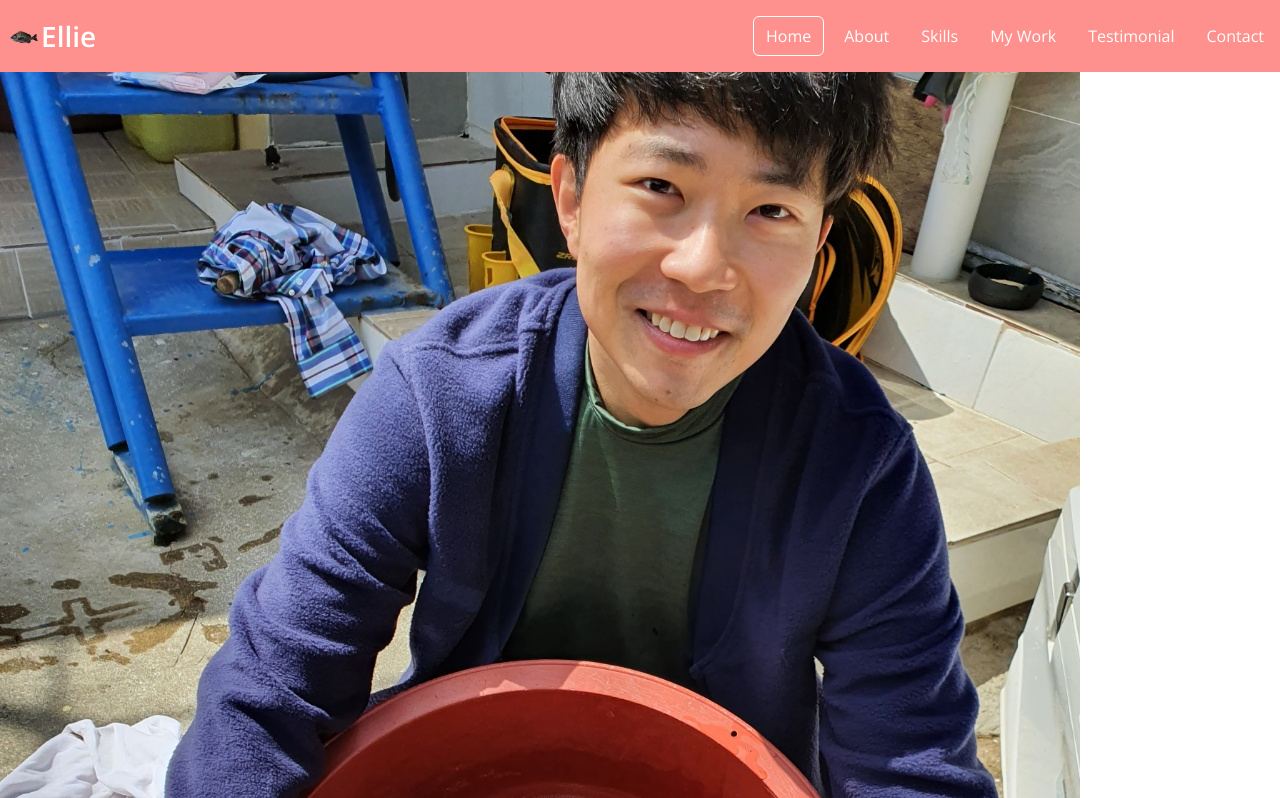
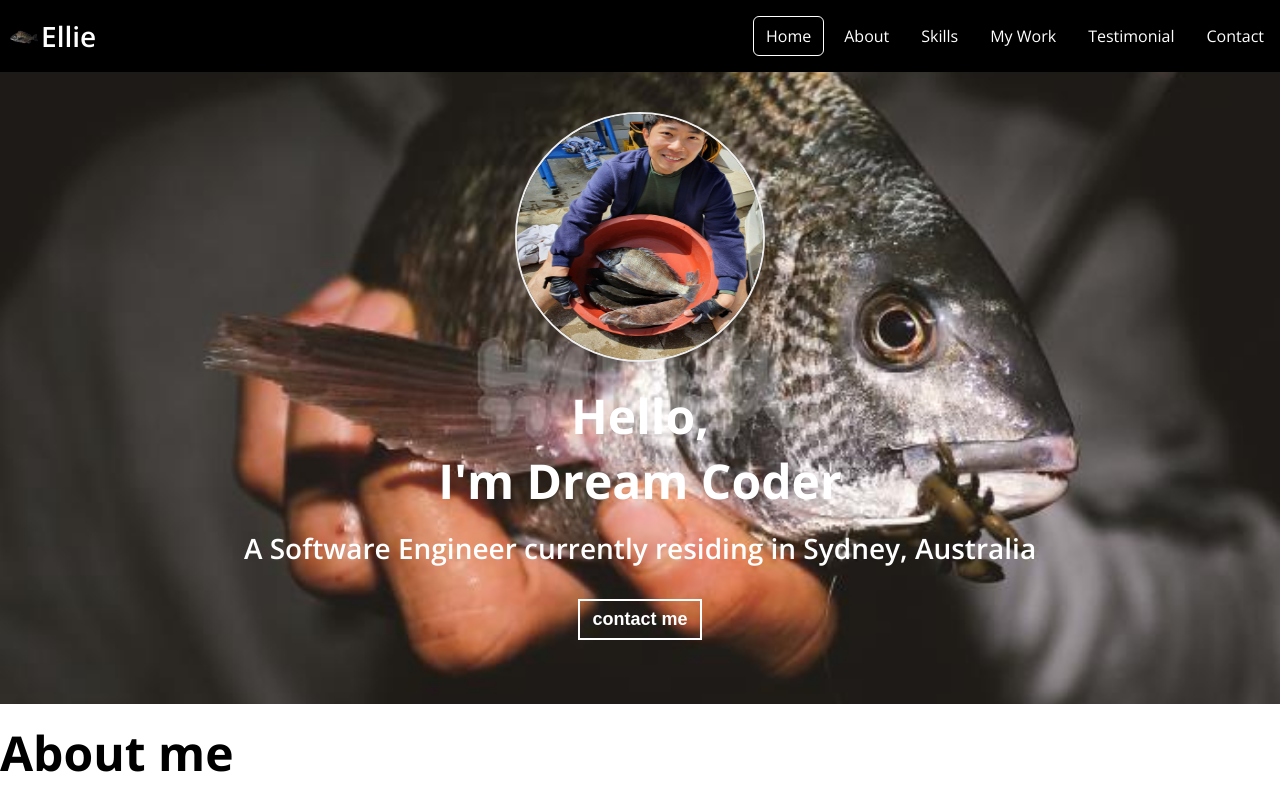
Before and after one commit to 1005jsc/portfoliosample, a plain HTML site: page index.html in a window 1280 px wide. Shown: the top 798 px of the page. Drawn offline with nearby package versions, Linux system fonts and the light colour scheme.

Commit message:
css: home

```diff
--- a/index.html
+++ b/index.html
@@ -35,9 +35,9 @@
   <!-- Home -->
   <section id="home">
     <img src="imgs/2.jpg" alt="Ellie's profile photo" class="home__avatar">
-    <h1 id="home__title">Hello <br/> I'm Dream Coder</h1>
-    <h2 id="home__description">A Software Engineer currently residing in Sydney, Australia</h2>
-    <button id="contact">contact me</button>
+    <h1 class="home__title">Hello, <br/> I'm Dream Coder</h1>
+    <h2 class="home__description">A Software Engineer currently residing in Sydney, Australia</h2>
+    <button class="home__contact">contact me</button>
   </section>
   <!-- About -->
   <section id="about">
--- a/style.css
+++ b/style.css
@@ -85,6 +85,13 @@ ul {
   padding-left: 0;
 }
 
+button {
+  background-color: transparent;
+  cursor: pointer;
+  border: none;
+  outline: none;
+}
+
 /* #################################################### */
 
 /* CSS 작성 시작  */
@@ -94,7 +101,7 @@ ul {
   display: flex;
   justify-content: space-between;
   align-items: center;
-  background-color: var(--color-pink);
+  background-color: var(--color-black);
   color: var(--color-white);
   /* padding: 16px; */
 }
@@ -137,3 +144,33 @@ ul {
 .navbar__menu__item:hover {
   background-color: var(--color-dark-pink);
 }
+
+/* Home  */
+
+#home {
+  background: url('imgs/상\ 4.PNG') center/cover no-repeat;
+  padding: 40px;
+  text-align: center;
+}
+
+.home__avatar {
+  width: 250px;
+  height: 250px;
+  border-radius: 50%;
+  border: 2px solid var(--color-light-white);
+}
+
+.home__title,
+.home__description {
+  color: var(--color-white);
+}
+
+.home__contact {
+  color: var(--color-white);
+  font-size: var(--font-regular);
+  font-weight: var(--weight-bold);
+  margin: 24px;
+  padding: 8px 12px;
+  border: 2px solid var(--color-white);
+  border-radious: var(--size-border-radius);
+}
```
Also changed, not shown: imgs/상 4.PNG (added).
